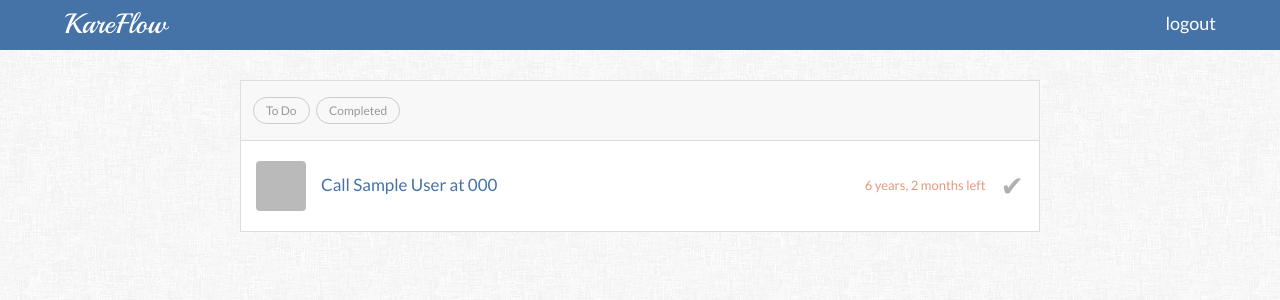
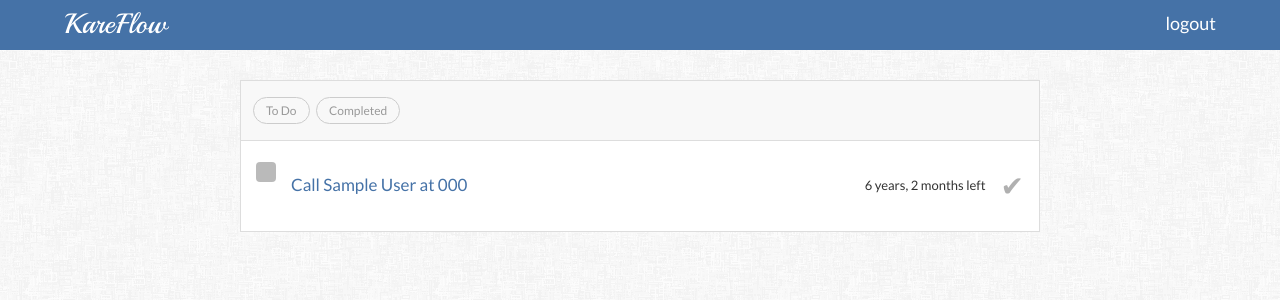
Before and after one commit to simplefractal/kareflow, a Django app: template templates/task_list.html in a window 1280 px wide. Shown: the top 300 px of the page. Run offline with Django 3.2, Linux system fonts and the light colour scheme; tables that the repository leaves empty hold one stand-in row (values such as "Sample post"); the template is opened without the code that fills it: values that come from a table or form of the project are taken from there, most other values are stand-ins (such as "Sample title", 1, 10 or a date in 2020); grey boxes are pictures that could not be loaded.

Commit message:
ui improvemnets

```diff
--- a/templates/task_list.html
+++ b/templates/task_list.html
@@ -33,7 +33,7 @@
           {% for task in tasks %}
           <ul class="line-item">
             <li class="left user-thumbnail">
-              <img style="opacity:.7" src="{{ MEDIA_URL }}img/{% if task.is_call %}call{% elif task.is_schedule %}schedule{% endif %}.png" width="50" height="50"/>
+              <img style="opacity:.7" src="{{ MEDIA_URL }}img/{% if task.is_call %}call{% elif task.is_schedule %}schedule{% endif %}.png" width="20" height="20"/>
             </li>
             <li class="left item-note">
               {{ task.display_text }}
@@ -48,7 +48,7 @@
             </li>
 
             <li class="right">
-              <span class="{% if task.is_urgent %}status-Rejected{% else %}status-Pending{% endif %}">{{ task.action_deadline_text }}</span>
+              <span class="{% if task.is_urgent %}status-Rejected{% endif %}">{{ task.action_deadline_text }}</span>
             </li>
 
           </ul>
```
